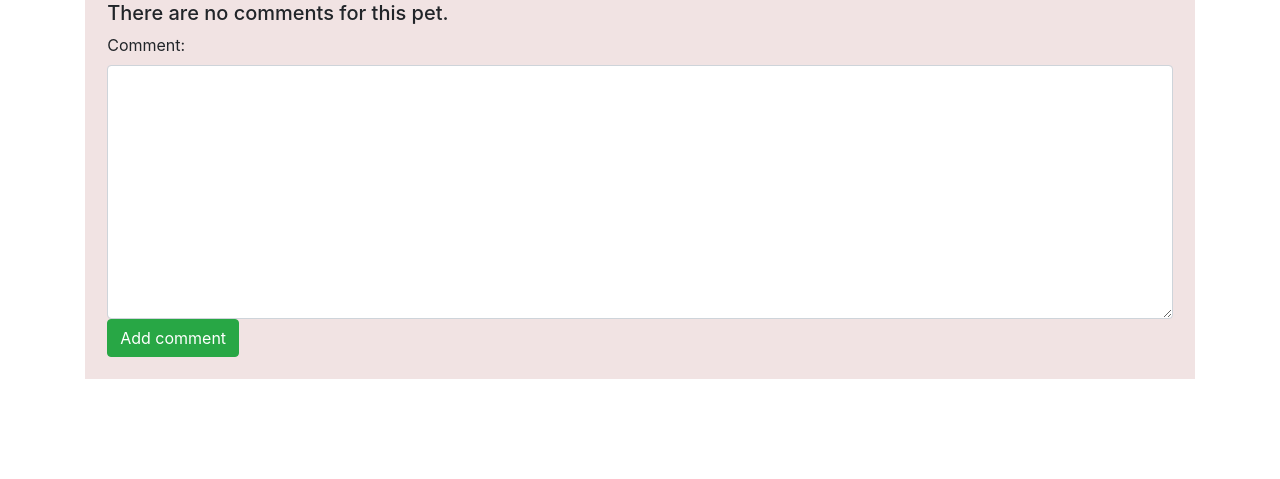
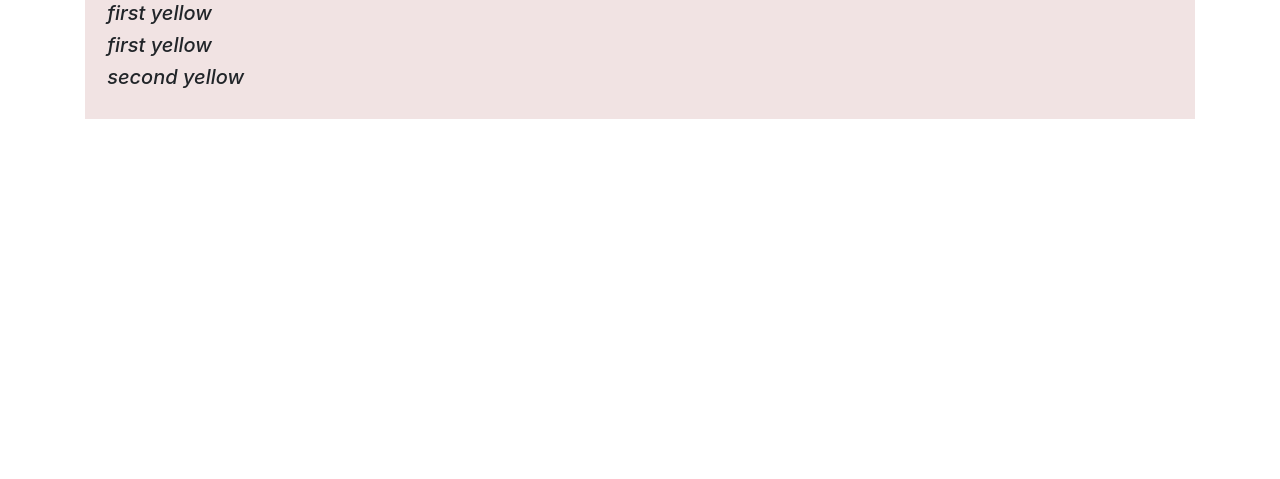
Before and after one commit to KameliyaN/petstagramss, a Django app: page /pets/details/3/ in a window 1280 px wide. Shown: the part 321-800 px from the top of the page. Run offline with Django 3.2, Linux system fonts and the light colour scheme; data comes from the database, SQL or seed files in the repository; both versions use the stored data as it was before the commit; some libraries are stand-ins or nearby versions.

Commit message:
added code for command model in detail view and html of detail view changed

```diff
--- a/pets/models.py
+++ b/pets/models.py
@@ -19,4 +19,5 @@
 
 
 class Like(models.Model):
-    pet = models.ForeignKey(Pet, on_delete=models.CASCADE)
+    pet = models.ForeignKey(Pet, on_delete=models.CASCADE, null=True)
+    test = models.CharField(max_length=2)
--- a/pets/urls.py
+++ b/pets/urls.py
@@ -5,8 +5,8 @@
 urlpatterns = [
     path('', views.pet_all, name='pet_all'),
     path('details/<int:pk>/', views.pet_detail, name='pet-detail'),
-    path('like/<int:pk>/', views.pets_like, name='pets-like'),
     path('create/', views.create_pet, name='pet create'),
+    path('like/<int:pk>/', views.pets_like, name='like pet'),
     path('edit/<int:pk>/', views.edit_pet, name='pet edit'),
     path('delete/<int:pk>/', views.delete_pet, name='pet delete'),
 
--- a/pets/views.py
+++ b/pets/views.py
@@ -17,23 +17,23 @@
 
 def pet_detail(request, pk):
     pet = Pet.objects.get(pk=pk)
-    total_comments = Comment.objects.filter(pk=pk)
+    # total_comments = Comment.objects.filter(pk=pk)
 
     if request.method == 'POST':
         form = CommentForm(request.POST)
         if form.is_valid():
-            current_comment = Comment(comment=form.cleaned_data['comment'])
-            # current_comment.id = pet.id
-            current_comment.pet = pet
-            current_comment.save()
+            comment = Comment(comment=form.cleaned_data['comment'])
 
-            context = {
-                'pet': pet,
-                'comment': current_comment,
-                'pet_comments': total_comments
+            comment.pet = pet
+            comment.save()
+            return redirect('pet-detail', pk)
 
-            }
-            return render(request, 'pets/pet_detail.html', context)
+        context = {
+            'pet': pet,
+            'form': form
+
+        }
+        return render(request, 'pets/pet_detail.html', context)
 
     context = {
         'pet': pet,
@@ -45,11 +45,10 @@
 
 def pets_like(request, pk):
     pet = Pet.objects.get(pk=pk)
-    like = Like.objects.get(pet=pet)
+    like = Like(test=str(pk))
     like.pet = pet
     like.save()
-
-    return redirect('pets/pet_detail.html', pk)
+    return redirect('pet-detail', pk)
 
 
 def create_pet(request):
--- a/templates/pets/pet_detail.html
+++ b/templates/pets/pet_detail.html
@@ -49,9 +49,8 @@
             <p class="mt-2">Description: {{ pet.description }}</p>
             <a href="{% url 'pet edit' pk=pet.pk %}" class='btn btn-success'>Edit</a>
             <a href="{% url 'pet delete' pk=pet.pk %}" class='btn btn-success'>Delete</a>
-            <a href="{% url 'pets-like' pet.id %}"><i class="fa fa-heart-o" aria-hidden="true"></i></a>
+            <a href="{% url 'like pet' pet.id %}"><i class="fa fa-heart-o" aria-hidden="true"></i></a>
             <p class="mt-2">Likes: {{ pet.like_set.count }}</p>
-
 
 
         </div>
@@ -60,10 +59,10 @@
     <div class="d-block" style="background-color: #f1e3e3; padding:2%">
         <form method="post">
             {% csrf_token %}
-                    {% if pet_comments %}
-                        {% for com in pet_comments %}
+            {% if pet.comment_set.count > 0 %}
+                {% for com in pet.comment_set.all %}
                     <div class="box">
-                                <h5><em>{{comment}}</em></h5>
+                    <h5><em>{{ com.comment }}</em></h5>
 
                     {#                                <button class='btn btn-success' type="submit">Add comment</button>#}
                 {% endfor %}
@@ -76,7 +75,6 @@
 
                 </div>
             {% endif %}
-
 
 
         </form>
```
Also changed, not shown: petstagramss/settings.py (+7 -3 lines), common/migrations/0001_initial.py, common/migrations/0002_auto_20201020_1557.py (deleted), db.sqlite3 (deleted), pets/migrations/0001_initial.py, pets/migrations/0002_auto_20201012_1700.py (deleted), pets/migrations/0002_auto_20201025_1437.py (added), pets/migrations/0003_auto_20201012_1710.py (deleted), pets/migrations/0004_auto_20201020_0946.py (deleted). Lines whose indentation alone changed are shown as unchanged.
